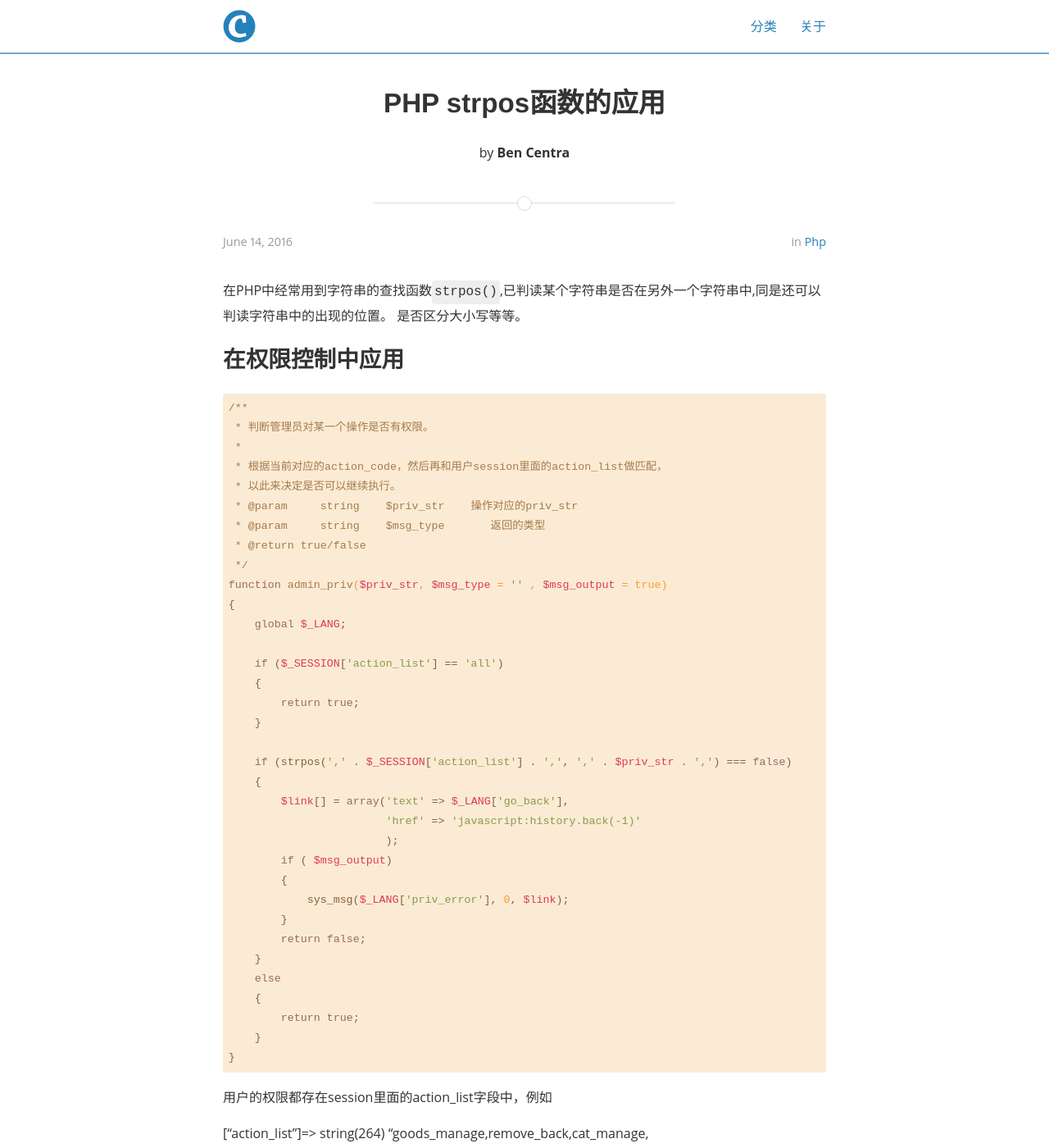
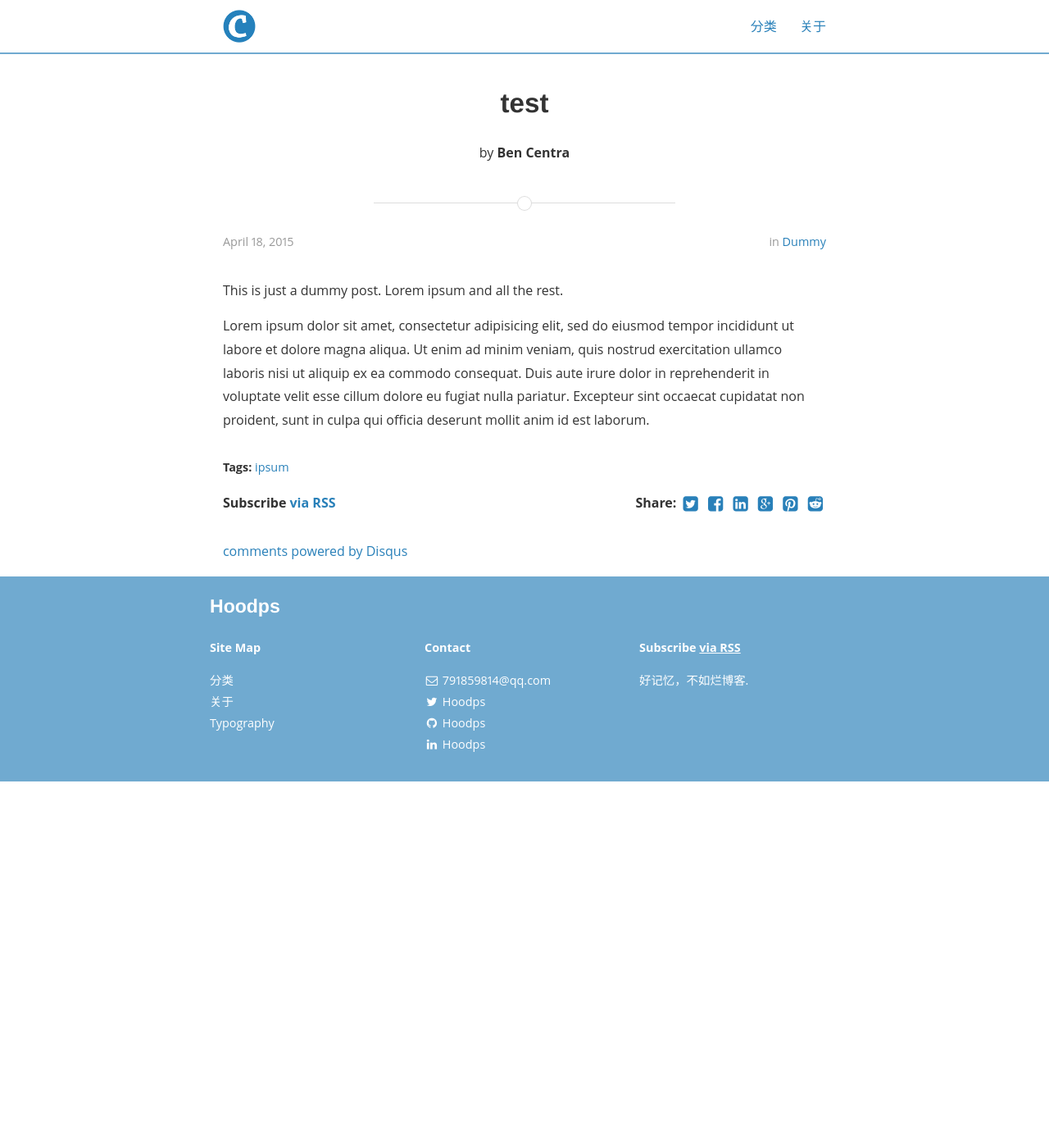
Before and after one commit to Hoodps/myblog, a Jekyll site: the page built from _posts/2016-06-14-php-strpos.markdown, in a window 1280 px wide and 1400 px high. Shown: the whole window at 82% size. Built offline with Jekyll 4.4.1, drawn with Linux system fonts in a browser that asks for light colours; comment, search, counter and statistics services are not loaded; some of the changed text lies outside the part shown.

Commit message:
first post

```diff
--- a/_posts/2016-06-14-php-strpos.markdown
+++ b/_posts/2016-06-14-php-strpos.markdown
@@ -1,62 +1,17 @@
 ---
 layout: post
-title:  "PHP strpos函数的应用"
-date:   2016-06-14 11:43:59
+title:  "test"
+date:   2015-04-18 08:43:59
 author: Ben Centra
-categories: PHP
-tags: Technology
+categories: Dummy
+tags: ipsum
 ---
 
-在PHP中经常用到字符串的查找函数`strpos()`,已判读某个字符串是否在另外一个字符串中,同是还可以判读字符串中的出现的位置。
-    是否区分大小写等等。
+This is just a dummy post. Lorem ipsum and all the rest.
 
-## 在权限控制中应用
-
-    /**
-     * 判断管理员对某一个操作是否有权限。
-     *
-     * 根据当前对应的action_code，然后再和用户session里面的action_list做匹配，
-     * 以此来决定是否可以继续执行。
-     * @param     string    $priv_str    操作对应的priv_str
-     * @param     string    $msg_type       返回的类型
-     * @return true/false
-     */
-    function admin_priv($priv_str, $msg_type = '' , $msg_output = true)
-    {
-        global $_LANG;
-
-        if ($_SESSION['action_list'] == 'all')
-        {
-            return true;
-        }
-
-        if (strpos(',' . $_SESSION['action_list'] . ',', ',' . $priv_str . ',') === false)
-        {
-            $link[] = array('text' => $_LANG['go_back'],
-                            'href' => 'javascript:history.back(-1)'
-                            );
-            if ( $msg_output)
-            {
-                sys_msg($_LANG['priv_error'], 0, $link);
-            }
-            return false;
-        }
-        else
-        {
-            return true;
-        }
-    }
-
-用户的权限都存在session里面的action_list字段中，例如
-
-["action_list"]=> string(264) "goods_manage,remove_back,cat_manage,
-    cat_drop,attr_manage,brand_manage,comment_priv,tag_manage,goods_type,
-    goods_auto,virualcard,picture_batch,goods_export,goods_batch,
-    gen_goods_script,article_cat,article_manage,shopinfo_manage,
-    shophelp_manage,vote_priv,article_auto"
-每一个控制器用逗号隔开,然后使用strpos()函数查找字符串第一次出现的位置。
-
-相关函数：
- - stripos() - 查找字符串在另一字符串中第一次出现的位置（不区分大小写）
- - strripos() - 查找字符串在另一字符串中最后一次出现的位置（不区分大小写）
- - strrpos() - 查找字符串在另一字符串中最后一次出现的位置（区分大小写）
+Lorem ipsum dolor sit amet, consectetur adipisicing elit, sed do eiusmod
+tempor incididunt ut labore et dolore magna aliqua. Ut enim ad minim veniam,
+quis nostrud exercitation ullamco laboris nisi ut aliquip ex ea commodo
+consequat. Duis aute irure dolor in reprehenderit in voluptate velit esse
+cillum dolore eu fugiat nulla pariatur. Excepteur sint occaecat cupidatat non
+proident, sunt in culpa qui officia deserunt mollit anim id est laborum.
```
